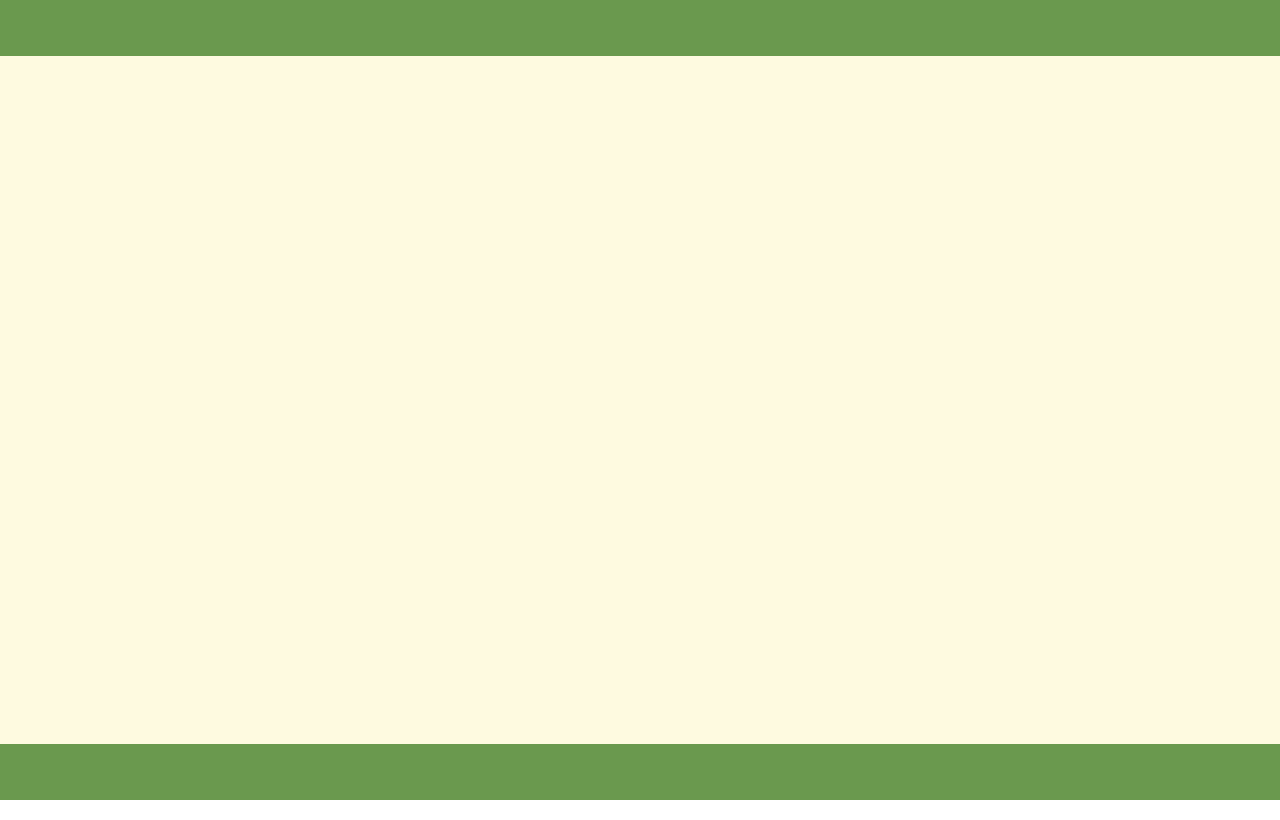
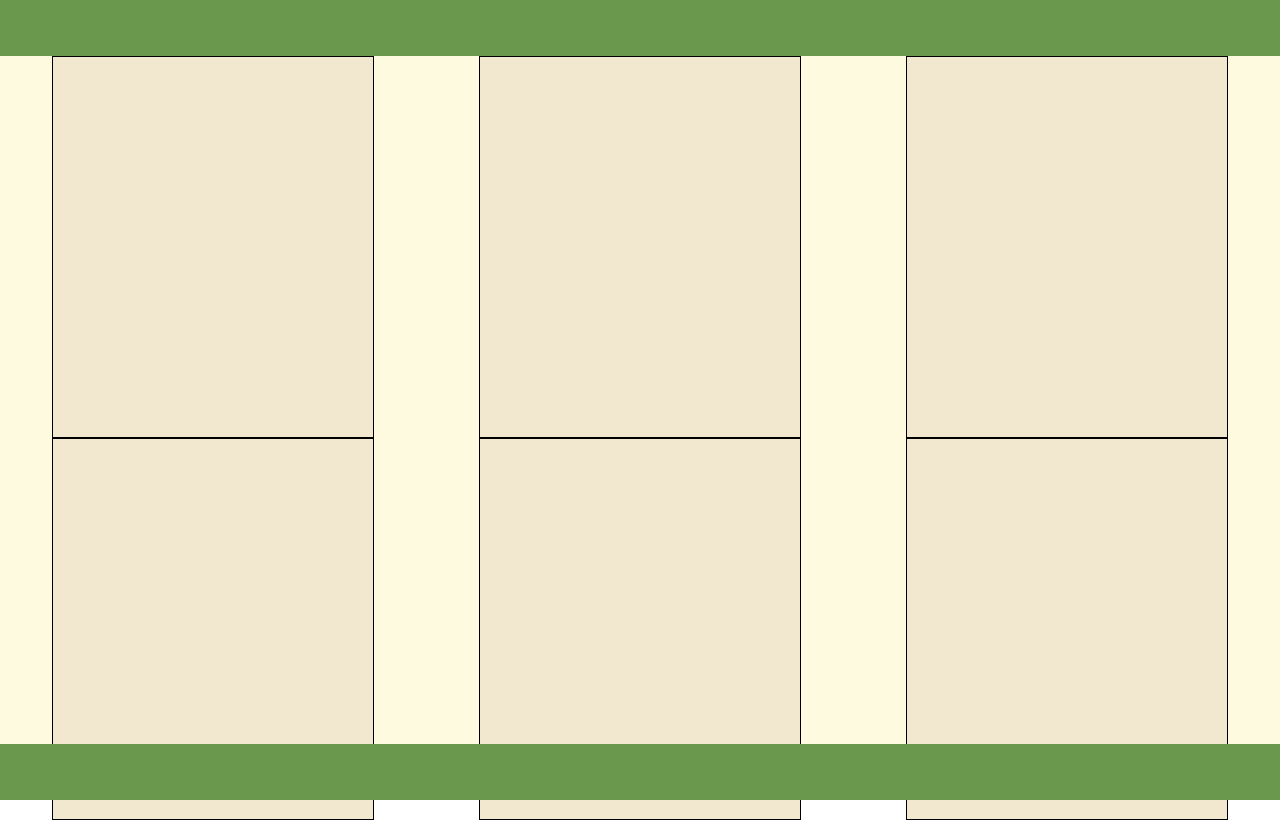
Before and after one commit to nahuel0008/Tienda-de-productos, a plain HTML site: page index.html in a window 1280 px wide. Drawn offline with Linux system fonts and the light colour scheme.

Commit message:
agrego las cards

```diff
--- a/index.html
+++ b/index.html
@@ -12,7 +12,24 @@
 
         </div>
         <div id="body">
+            <div class="card">
 
+            </div>
+            <div class="card">
+
+            </div>
+            <div class="card">
+
+            </div>
+            <div class="card">
+
+            </div>
+            <div class="card">
+
+            </div>
+            <div class="card">
+
+            </div>
         </div>
         <div id="footer">
 
--- a/style.css
+++ b/style.css
@@ -4,11 +4,11 @@
     height: 7%;
 }
 #body{
+
     height: 86%;
     width: 100%;
-}
-#footer{
-
+    display: grid;
+    grid-template-columns: auto auto auto;
 }
 #corp{
     width: 100%;
@@ -23,3 +23,10 @@ body{
     margin: 0;
 
 }
+.card{
+    width: 320px;
+    height: 380px;
+    border: black,1px,solid;
+    margin: auto;
+    background-color: #F2E8CF;
+}
```
